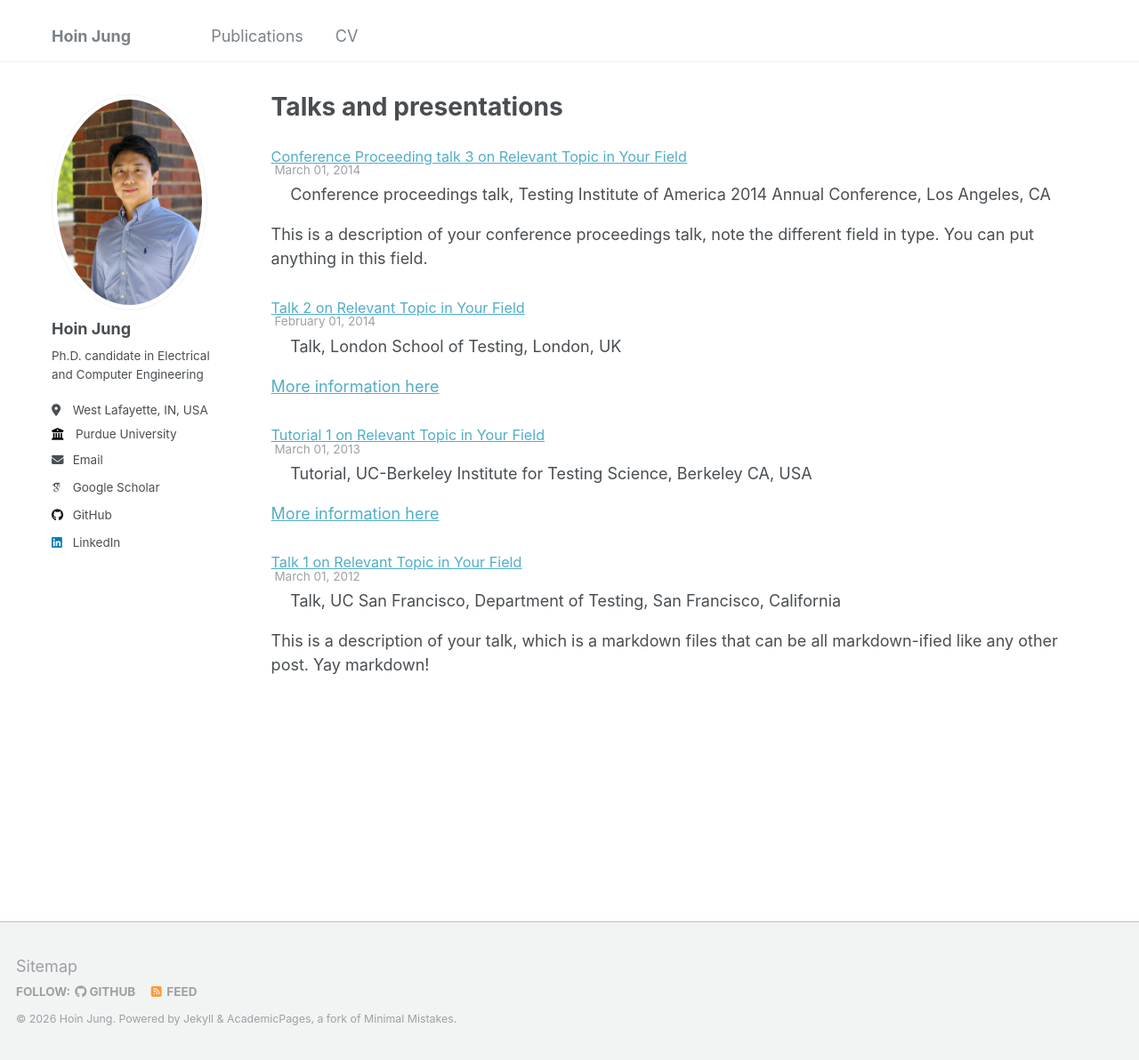
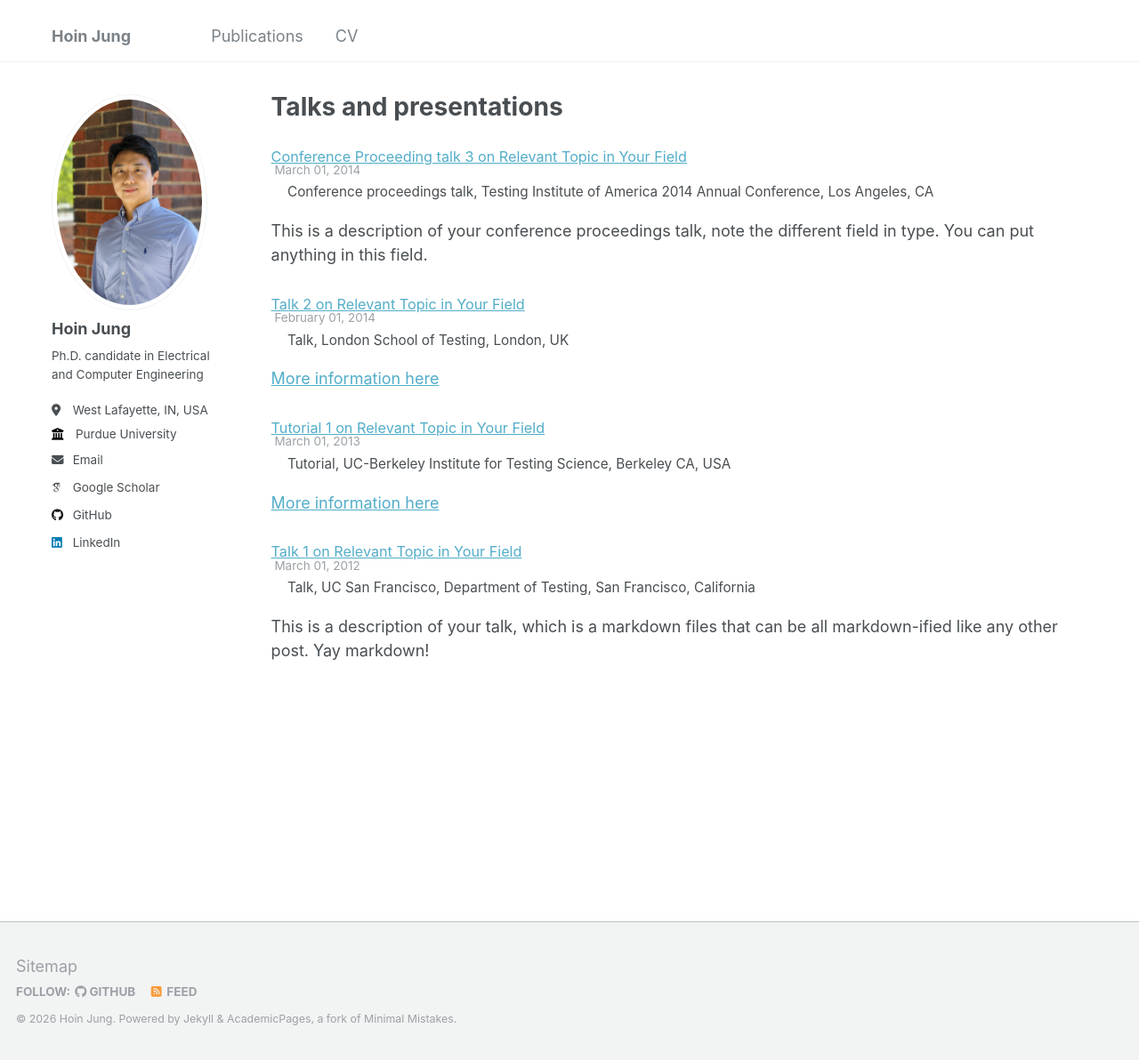
Before and after one commit to HoinJung/hoinjung.github.io, a Jekyll site: the page built from _pages/talks.html, in a window 1280 px wide and 1192 px high. Shown: the whole window at 89% size. Built offline with Jekyll 4.4.1, drawn with Linux system fonts in a browser that asks for light colours; some web fonts are replaced.

Commit message:
Decrease font size for archive item excerpt

```diff
--- a/_sass/_archive.scss
+++ b/_sass/_archive.scss
@@ -63,7 +63,7 @@
   margin-top: 0em;
    margin-bottom: 0.0em;
   // font-size: $type-size-6;
-   font-size: 1.0em;
+   font-size: 0.85em;
    padding-left: 1.2em;
 
   & + p {
```
